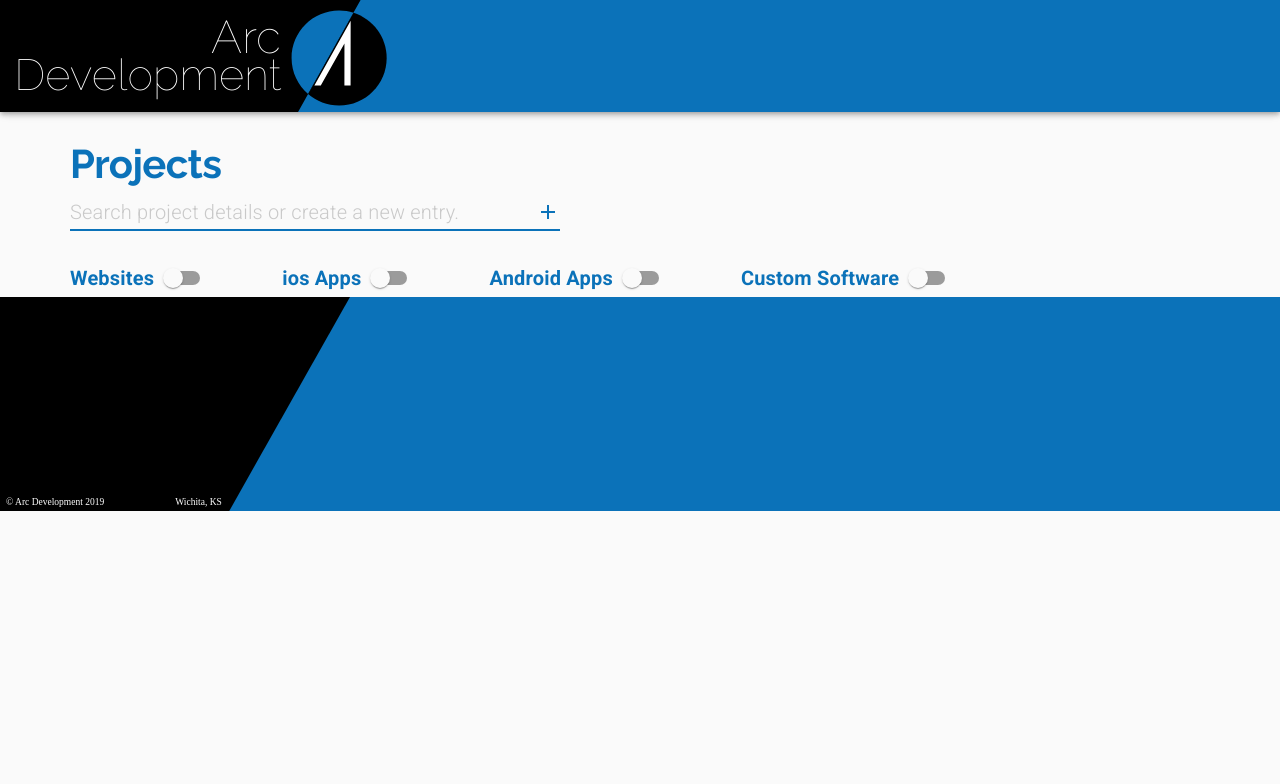
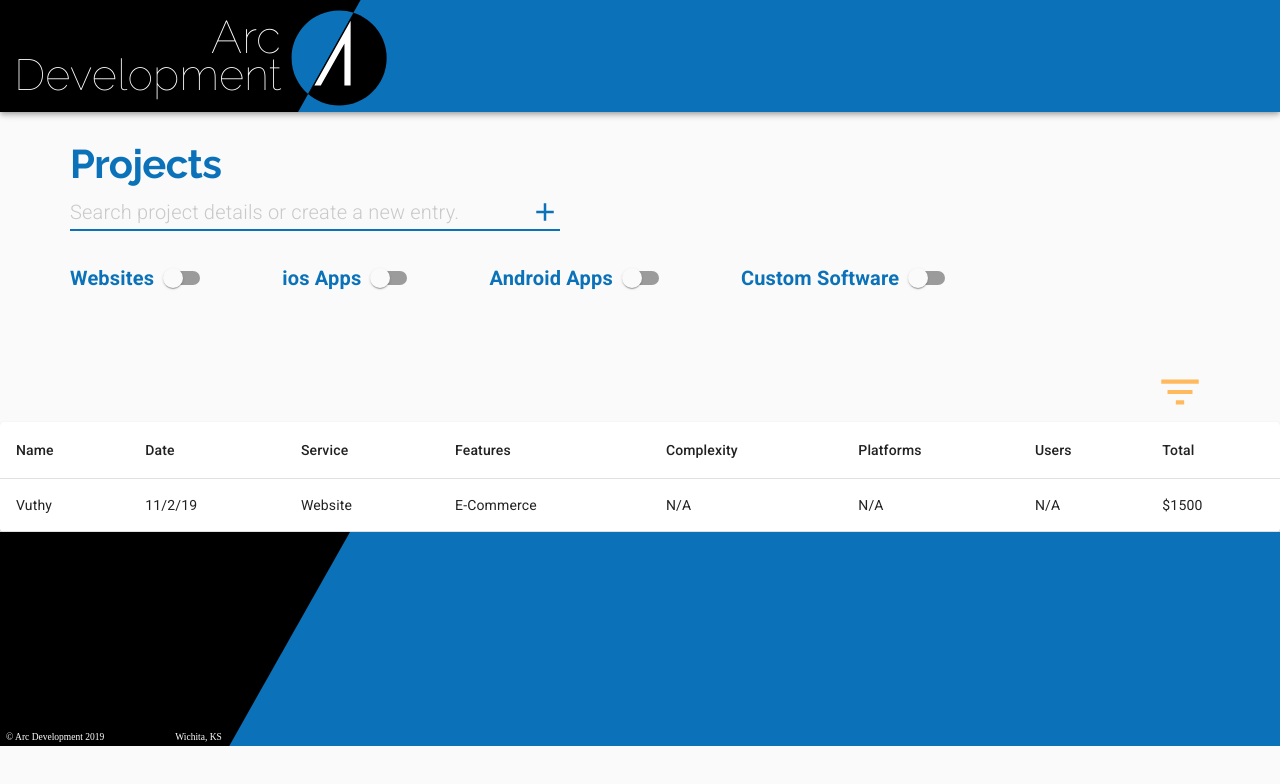
Before and after one commit to Suonx002/Project-Management, a Next.js app: page / in a window 1280 px wide. Shown: the top 784 px of the page. Built offline with nearby package versions, Linux system fonts and the light colour scheme.

Commit message:
adding tables section with filter options

```diff
--- a/pages/index.js
+++ b/pages/index.js
@@ -9,12 +9,46 @@
 import Switch from '@material-ui/core/Switch';
 import FormGroup from '@material-ui/core/FormGroup';
 import FormControlLabel from '@material-ui/core/FormControlLabel';
+import Table from '@material-ui/core/Table';
+import TableBody from '@material-ui/core/TableBody';
+import TableCell from '@material-ui/core/TableCell';
+import TableContainer from '@material-ui/core/TableContainer';
+import TableHead from '@material-ui/core/TableHead';
+import TableRow from '@material-ui/core/TableRow';
+import Paper from '@material-ui/core/Paper';
+import FilterListIcon from '@material-ui/icons/FilterList';
 
 const useStyles = makeStyles(theme => ({}));
+
+const createData = (
+  name,
+  date,
+  service,
+  features,
+  complexity,
+  platforms,
+  users,
+  total
+) => {
+  return { name, date, service, features, complexity, platforms, users, total };
+};
 
 const ProjectManager = () => {
   const classes = useStyles();
   const theme = useTheme();
+
+  const [rows, setRows] = useState([
+    createData(
+      'Vuthy',
+      '11/2/19',
+      'Website',
+      'E-Commerce',
+      'N/A',
+      'N/A',
+      'N/A',
+      '$1500'
+    )
+  ]);
 
   const [websiteChecked, setWebsiteChecked] = useState(false);
   const [iOSChecked, setiOSChecked] = useState(false);
@@ -33,7 +67,7 @@
           InputProps={{
             endAdornment: (
               <InputAdornment position='end'>
-                <AddIcon color='primary' />
+                <AddIcon color='primary' style={{ fontSize: '30px' }} />
               </InputAdornment>
             )
           }}
@@ -91,6 +125,44 @@
           />
         </FormGroup>
       </Grid>
+      {/* tables */}
+      <Grid item container justify='flex-end' style={{ marginTop: '5em' }}>
+        <Grid item style={{ marginRight: '75px' }}>
+          <FilterListIcon color='secondary' style={{ fontSize: '50px' }} />
+        </Grid>
+      </Grid>
+      <Grid item>
+        <TableContainer component={Paper}>
+          <Table>
+            <TableHead>
+              <TableRow>
+                <TableCell>Name</TableCell>
+                <TableCell>Date</TableCell>
+                <TableCell>Service</TableCell>
+                <TableCell>Features</TableCell>
+                <TableCell>Complexity</TableCell>
+                <TableCell>Platforms</TableCell>
+                <TableCell>Users</TableCell>
+                <TableCell>Total</TableCell>
+              </TableRow>
+            </TableHead>
+            <TableBody>
+              {rows.map((row, index) => (
+                <TableRow key={index}>
+                  <TableCell>{row.name}</TableCell>
+                  <TableCell>{row.date}</TableCell>
+                  <TableCell>{row.service}</TableCell>
+                  <TableCell>{row.features}</TableCell>
+                  <TableCell>{row.complexity}</TableCell>
+                  <TableCell>{row.platforms}</TableCell>
+                  <TableCell>{row.users}</TableCell>
+                  <TableCell>{row.total}</TableCell>
+                </TableRow>
+              ))}
+            </TableBody>
+          </Table>
+        </TableContainer>
+      </Grid>
     </Grid>
   );
 };
```
